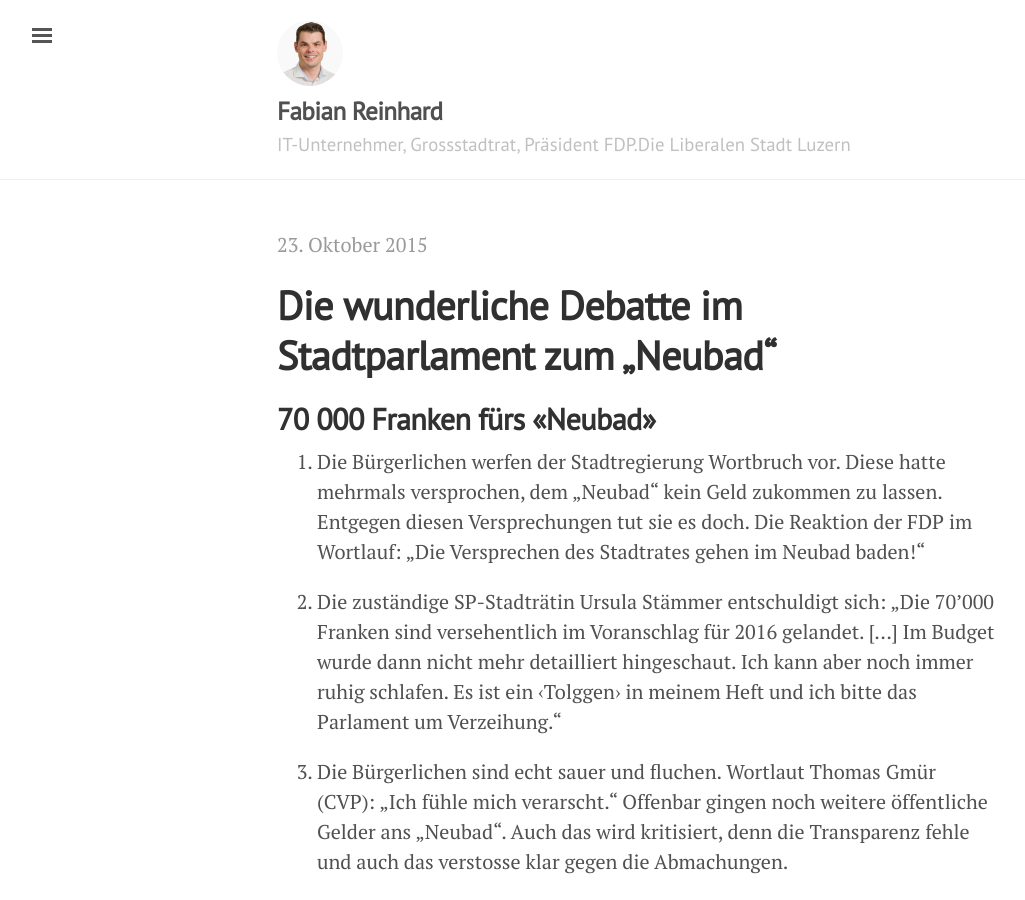
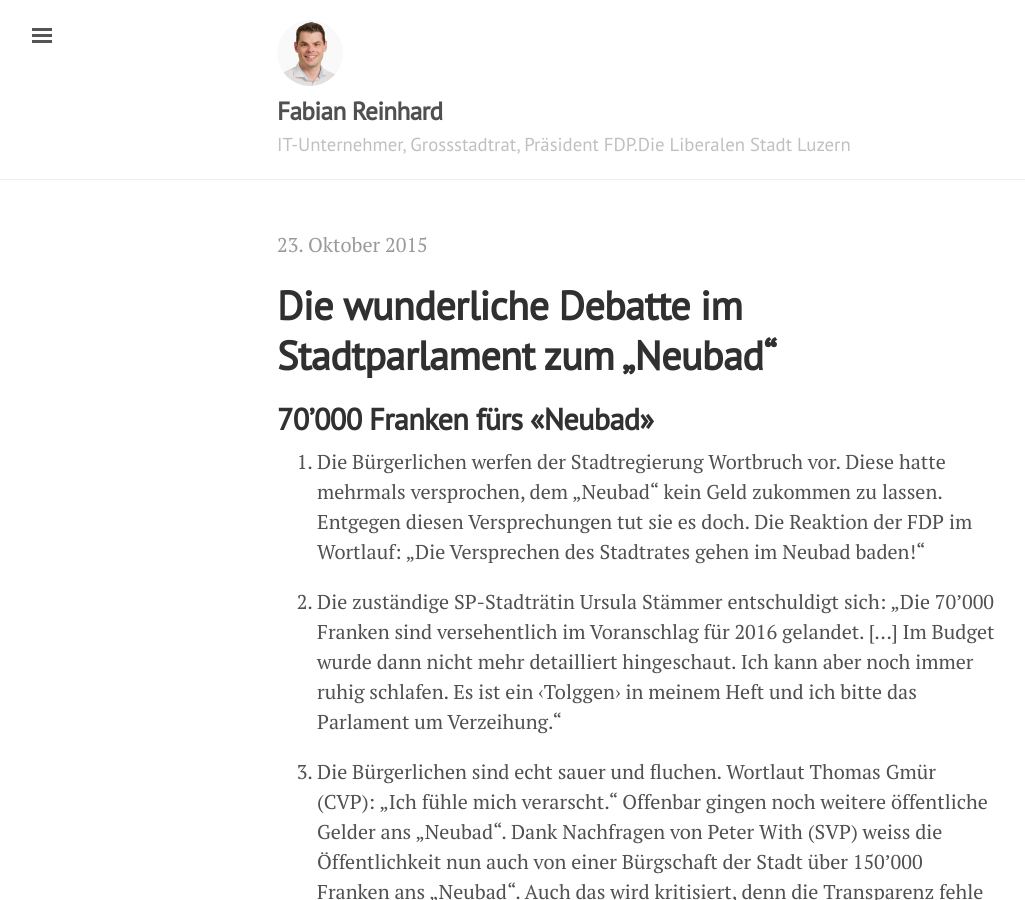
Before and after one commit to freinhard/freinhard.github.io, a Jekyll site: the page built from _posts/2015-10-23-debatte-neubad.md, in a window 1280 px wide and 900 px high. Shown: the whole window, without its empty margins (3-1028 px from the left). Built offline with Jekyll 4.4.1, drawn with Linux system fonts in a browser that asks for light colours; comment, search, counter and statistics services are not loaded; some of the changed text lies outside the part shown.

Commit message:
Bürgschaft Stadt

```diff
--- a/_posts/2015-10-23-debatte-neubad.md
+++ b/_posts/2015-10-23-debatte-neubad.md
@@ -3,14 +3,14 @@ layout: post
 title: Die wunderliche Debatte im Stadtparlament zum „Neubad“
 ---
 
-## 70 000 Franken fürs «Neubad»
+## 70’000 Franken fürs «Neubad»
 
 1. Die Bürgerlichen werfen der Stadtregierung Wortbruch vor. Diese hatte mehrmals versprochen, dem „Neubad“ kein Geld zukommen zu lassen. Entgegen diesen Versprechungen tut sie es doch.
 Die Reaktion der FDP im Wortlauf: „Die Versprechen des Stadtrates gehen im Neubad baden!“
 
 2. Die zuständige SP-Stadträtin Ursula Stämmer entschuldigt sich: „Die 70'000 Franken sind versehentlich im Voranschlag für 2016 gelandet. […] Im Budget wurde dann nicht mehr detailliert hingeschaut. Ich kann aber noch immer ruhig schlafen. Es ist ein ‹Tolggen› in meinem Heft und ich bitte das Parlament um Verzeihung.“
 
-3. Die Bürgerlichen sind echt sauer und fluchen. Wortlaut Thomas Gmür (CVP): „Ich fühle mich verarscht.“ Offenbar gingen noch weitere öffentliche Gelder ans „Neubad“. Auch das wird kritisiert, denn die Transparenz fehle und auch das verstosse klar gegen die Abmachungen.
+3. Die Bürgerlichen sind echt sauer und fluchen. Wortlaut Thomas Gmür (CVP): „Ich fühle mich verarscht.“ Offenbar gingen noch weitere öffentliche Gelder ans „Neubad“. Dank Nachfragen von Peter With (SVP) weiss die Öffentlichkeit nun auch von einer Bürgschaft der Stadt über 150’000 Franken ans „Neubad“. Auch das wird kritisiert, denn die Transparenz fehle und auch das verstosse klar gegen die Abmachungen.
 
 4. Die Linken und Grünen reden von der Erfolgsstory „Neubad“. Das „Neubad“ sei aus Luzern nicht mehr  wegzudenken.
 
```
